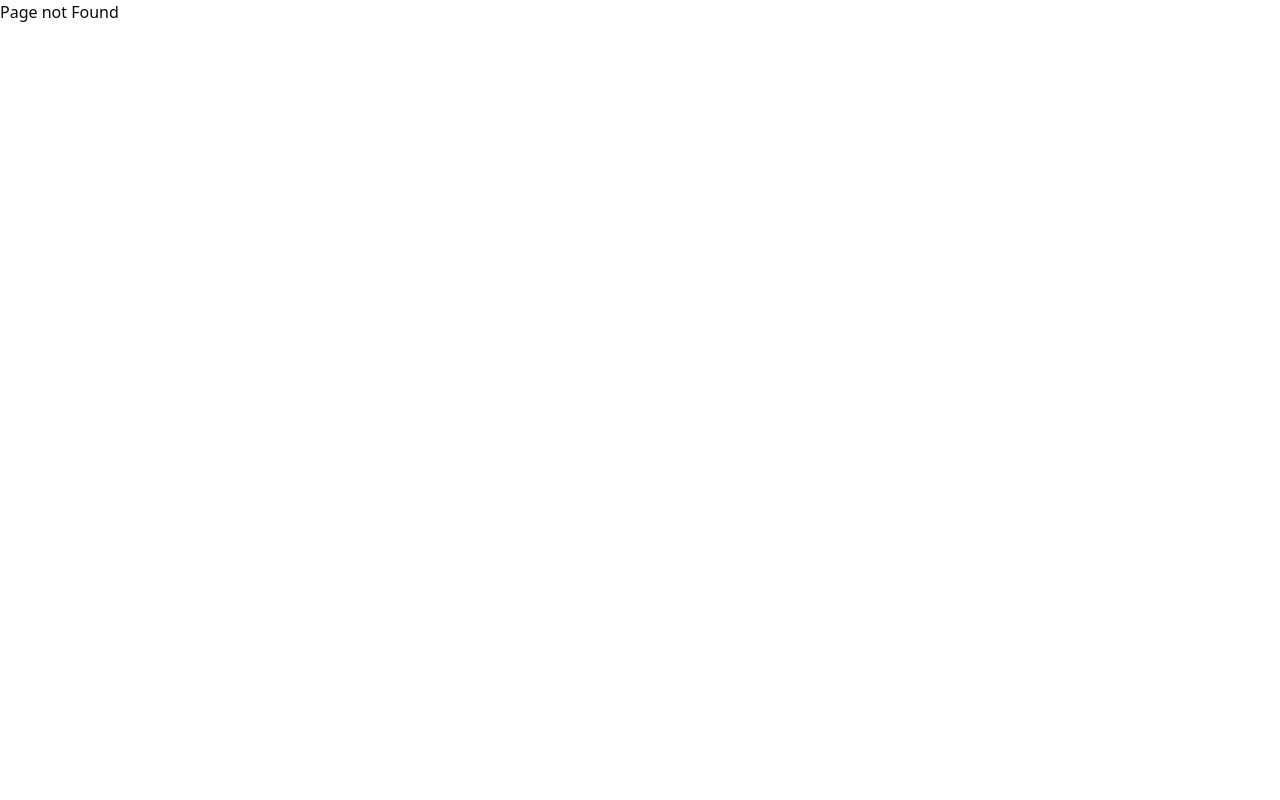
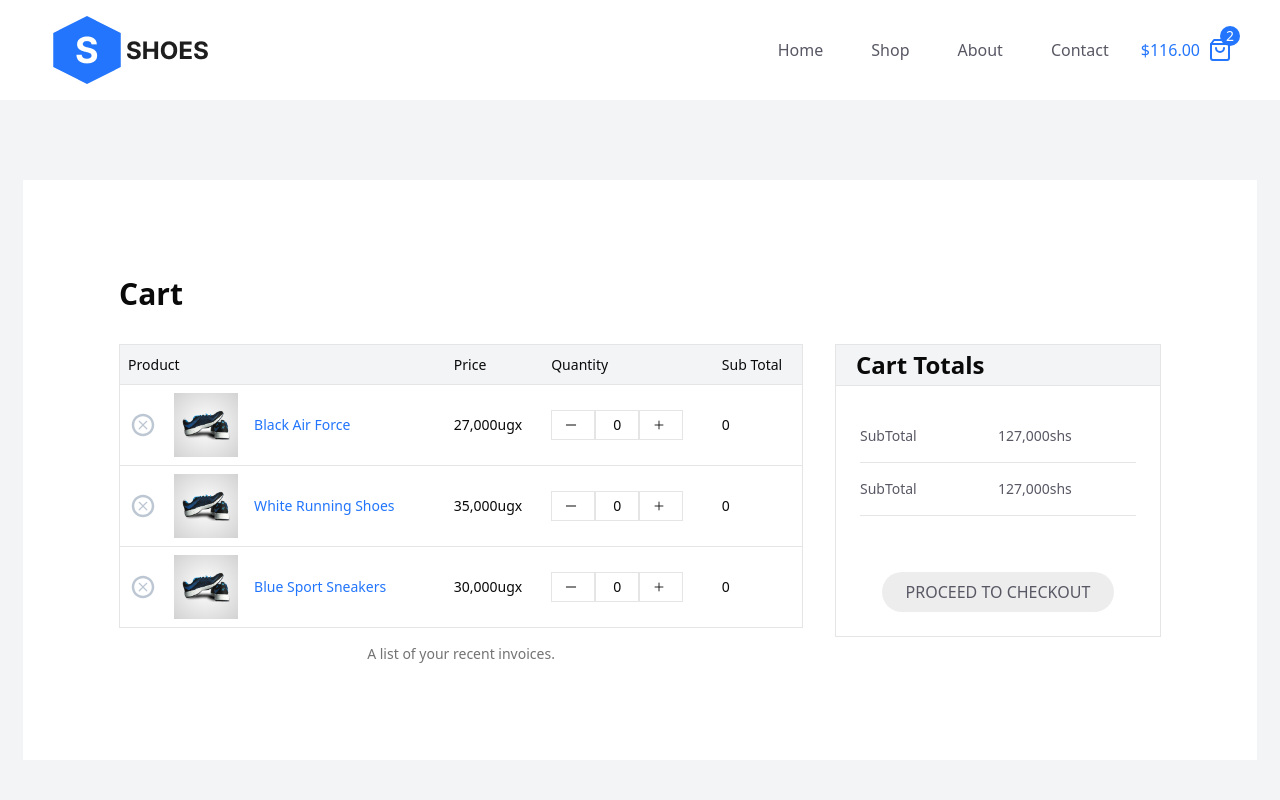
Before and after one commit to baliddeki/ovo-frontend, a React (Vite) app: page /cart in a window 1280 px wide. Before the commit this address had no page. Shown: the top 800 px of the page. Built offline with nearby package versions, Linux system fonts and the light colour scheme.

Commit message:
added cart page

```diff
--- a/src/App.tsx
+++ b/src/App.tsx
@@ -22,6 +22,7 @@ import About from "@/pages/user-pages/about.tsx";
 import Contact from "@/pages/user-pages/contact.tsx";
 import Shop from "@/pages/user-pages/shop.tsx";
 import UserProduct from "@/pages/user-pages/user-product.tsx";
+import Cart from "@/pages/user-pages/cart.tsx";
 
 function App() {
   return (
@@ -38,7 +39,7 @@ function App() {
              <Route path={"shop"} element={<Shop/>}/>
              <Route path={"product/:productId"} element={<UserProduct />}/>
              <Route path={"contact"} element={<Contact />}/>
-
+             <Route path={"cart"} element={<Cart/>}/>
          </Route>
          <Route path={"/admin"} element={<Admin />}>
              <Route index element={<AdminHome />}/>
--- a/src/assets/utils.tsx
+++ b/src/assets/utils.tsx
@@ -29,4 +29,29 @@ export const shadowBackground = {
 
     background: "linear-gradient(0deg, rgba(0,0,0,1) 0%, rgba(94,94,94,0.21750707118785018) 27%, rgba(255,255,255,0) 100%)"
 }
+
+
+export const useProductCount = () => {
+    const [productCounts, setProductCounts] = useState({});
+
+    const handleProductCount = (productId: string,action:string) => {
+        setProductCounts((prevCounts) => {
+
+            // @ts-ignore
+            const currentCount:number = prevCounts[productId] || 0;
+            const newCount = action === "add" ? currentCount + 1 : Math.max(currentCount - 1, 0);
+
+            return {
+                ...prevCounts,
+                [productId]: newCount,
+            };
+        });
+    };
+    return { productCounts, handleProductCount };
+};
+
+
+export const extractNum = (value: string)=>{
+    return (parseInt(value.replace(/\D/g, ''), 10))
+}
 export default usePasswordToggle;
--- a/src/components/user-components/Cart.tsx
+++ b/src/components/user-components/Cart.tsx
@@ -242,10 +242,14 @@ const Cart = ()=>{
                             <p>$116.00</p>
                         </div>
                         <div className={"vertical-spacing section"}>
-                            <Link to={"/cart"}
+                            <Link
+                                onClick={handleOpenCart}
+                                to={"/cart"}
                                   className={"w-full rounded-3xl bg-gray-200 hover:bg-gray-300 font-light px-6 py-3 text-center"}>View
                                 Cart</Link>
-                            <Link to={"/checkout"}
+                            <Link
+                                onClick={handleOpenCart}
+                                to={"/checkout"}
                                   className={"w-full rounded-3xl bg-gray-200 hover:bg-gray-300 font-light px-6 py-3 text-center"}>Checkout</Link>
                         </div>
                     </div>
--- /dev/null
+++ b/src/components/user-components/CartTable.tsx
@@ -0,0 +1,76 @@
+// @ts-nocheck
+
+import {
+    Table,
+    TableBody,
+    TableCaption,
+    TableCell,
+    TableHead,
+    TableHeader,
+    TableRow,
+} from "@/components/ui/table"
+import {extractNum, gradientBackground, useProductCount} from "@/assets/utils.tsx";
+import {products} from "@/assets/data.ts";
+import {TiDeleteOutline} from "react-icons/ti";
+import {Link} from "react-router-dom";
+import {AiOutlineMinus} from "react-icons/ai";
+import {IoAddOutline} from "react-icons/io5";
+
+
+const CartTable = ()=>{
+    const {productCounts, handleProductCount} = useProductCount();
+    return (
+        <>
+            <Table className={"border"}>
+                <TableCaption>A list of your recent invoices.</TableCaption>
+                <TableHeader>
+                    <TableRow className={"bg-[#F2F4F6]"}>
+                        <TableHead>Product</TableHead>
+                        <TableHead>Price</TableHead>
+                        <TableHead>Quantity</TableHead>
+                        <TableHead>Sub Total</TableHead>
+                    </TableRow>
+                </TableHeader>
+                <TableBody>
+                    {
+                        products.slice(0,3).map(({id, name, image, price})=>(
+                            <TableRow key={id}>
+                                <TableCell className="font-medium">
+                                    <div className={"flex items-center gap-4"}>
+                                        <TiDeleteOutline className={"text-3xl text-gray-3 hover:text-red-500 duration-300"}/>
+                                        <Link to={`/product/${id}`} className={"flex items-center gap-4"}>
+                                            <div className={"min-h-16 min-w-16 h-16 w-16 center-items p-2"} style={gradientBackground}>
+                                                <img src={image} alt={name}/>
+                                            </div>
+                                            <h2 className={"text-blue-5 font-light"}>{name}</h2>
+                                        </Link>
+
+                                    </div>
+                                </TableCell>
+                                <TableCell>{price}</TableCell>
+                                <TableCell>
+                                    <div className={"grid grid-cols-3 items-center w-fit"}>
+                                        <button onClick={() => handleProductCount(id,"minus")}
+                                                className={"py-1 px-3 border-[1px] h-full w-[2.75rem]"}>
+                                            <AiOutlineMinus/>
+                                        </button>
+                                        <button
+                                            className={"py-1 px-3 border-[1px] h-full w-[2.75rem]"}>{productCounts[id] || 0}</button>
+                                        <button onClick={() => handleProductCount(id, "add")}
+                                                className={"py-1 px-3 border-[1px] h-full w-[2.75rem]"}><IoAddOutline/>
+                                        </button>
+                                    </div>
+                                </TableCell>
+                                <TableCell>{extractNum(price) * productCounts[id] || 0}</TableCell>
+                            </TableRow>
+                        ))
+                    }
+
+                </TableBody>
+            </Table>
+
+        </>
+    )
+}
+
+export default CartTable
--- a/src/pages/user-pages/cart.tsx
+++ b/src/pages/user-pages/cart.tsx
@@ -1,8 +1,48 @@
+import CartTable from "@/components/user-components/CartTable.tsx";
+import {Link} from "react-router-dom";
+
 const Cart = ()=>{
     return (
-        <>
-            Cart Page
-        </>
+        <div className={"bg-[#F2F4F6] min-h-screen"}>
+            <div className={"inline-padding lg:py-20 sm:py-16 py-6"}>
+                <div className={"bg-white p-24"}>
+                    <h2 className={"text-3xl font-extrabold"}>Cart</h2>
+                    <div className={"grid md:grid-cols-12 gap-8 mt-8"}>
+                        <div className={"md:col-span-8"}>
+                            <CartTable/>
+                        </div>
+                        <div className={"md:col-span-4 w-full"}>
+                            <div className={"border"}>
+                                <div className={"border-b px-5 py-1 bg-[#F2F4F6]"}>
+                                    <h3 className={"text-2xl font-extrabold"}>Cart Totals</h3>
+                                </div>
+
+                                <div className={"p-6 vertical-spacing"}>
+                                    <div className={""}>
+                                        <div
+                                            className={"border-b grid grid-cols-2 py-4 text-sm font-light text-gray-8"}>
+                                            <p>SubTotal</p>
+                                            <p>127,000shs</p>
+                                        </div>
+                                        <div
+                                            className={"border-b grid grid-cols-2 py-4 text-sm font-light text-gray-8"}>
+                                            <p>SubTotal</p>
+                                            <p>127,000shs</p>
+                                        </div>
+                                    </div>
+                                    <Link to={"/"}
+                                                className={"rounded-3xl mt-10 mx-auto w-fit px-6 py-2 bg-[rgba(210,210,210,.4)] hover:bg-green-5 hover:text-white font-light text-gray-8"}>
+                                    PROCEED TO CHECKOUT
+                                </Link>
+                                </div>
+
+                            </div>
+                        </div>
+                    </div>
+                </div>
+
+            </div>
+        </div>
     )
 }
 
--- a/src/pages/user-pages/user-product.tsx
+++ b/src/pages/user-pages/user-product.tsx
@@ -1,6 +1,8 @@
+
+// @ts-nocheck
 import {products} from "@/assets/data.ts";
 import {Link, useParams} from "react-router-dom";
-import {gradientBackground} from "@/assets/utils.tsx";
+import {gradientBackground, useProductCount} from "@/assets/utils.tsx";
 import {Search} from "lucide-react";
 import {useState} from "react";
 import {IoAddOutline} from "react-icons/io5";
@@ -11,28 +13,20 @@ import {Input} from "@/components/ui/input.tsx";
 const UserProduct = ()=>{
     const [activeTab, setActiveTab] = useState<string>("description");
     const {productId} = useParams();
+    const {productCounts, handleProductCount} = useProductCount();
     const product = products.find(product => product.id === productId)
     const productCategory = product?.category;
     const productBrand = product?.brand;
     const productName = product?.name
-    console.log(productName, productCategory, productBrand)
     const relatedProducts = products.filter(
         (product) =>
             (product.category === productCategory || product.brand === productBrand) &&
             product.name !== productName
     )
-    const [productsCount  , setProductsCount] =useState(0)
-    const handleProductsCount = (action: string)=>{
-        if(action === "add"){
-            setProductsCount(prev => prev+1)
-        }else{
-            if(productsCount === 0) return
-            setProductsCount(prev => prev-1)
-        }
+
+    const handleReviewSubmitForm =(e: { preventDefault: () => void; })=>{
+            e.preventDefault()
     }
-const handleReviewSubmitForm =(e: { preventDefault: () => void; })=>{
-        e.preventDefault()
-}
     const handleActiveTab = (value: string)=>{
         setActiveTab(value)
     }
@@ -67,12 +61,12 @@ const handleReviewSubmitForm =(e: { preventDefault: () => void; })=>{
                             </div>
                             <div className={"border-y-[1px] py-4 flex items-center gap-4"}>
                                 <div className={"grid grid-cols-3 items-center"}>
-                                    <button onClick={() => handleProductsCount("minus")}
+                                    <button onClick={() => handleProductCount(product?.id, "minus")}
                                             className={"py-1 px-3 border-[1px] h-full w-[2.75rem]"}><AiOutlineMinus/>
                                     </button>
                                     <button
-                                        className={"py-1 px-3 border-[1px] h-full w-[2.75rem]"}>{productsCount}</button>
-                                    <button onClick={() => handleProductsCount("add")}
+                                        className={"py-1 px-3 border-[1px] h-full w-[2.75rem]"}>{productCounts[product?.id] || 0}</button>
+                                    <button onClick={() => handleProductCount(product?.id, "add")}
                                             className={"py-1 px-3 border-[1px] h-full w-[2.75rem]"}><IoAddOutline/>
                                     </button>
                                 </div>
```
